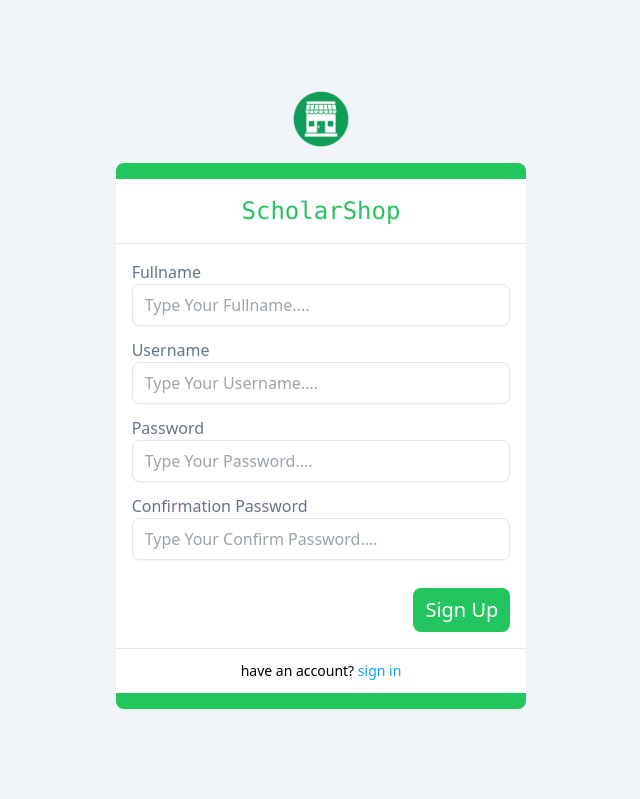
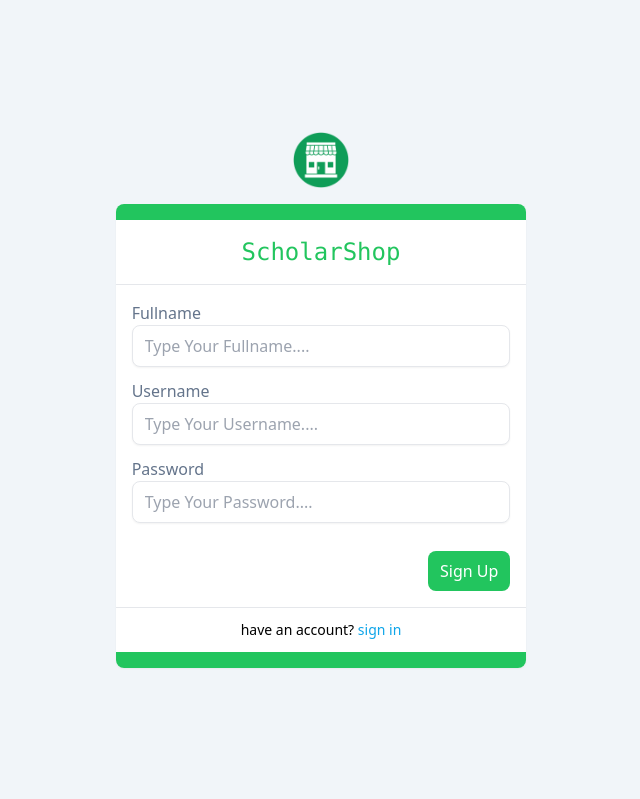
Before and after one commit to IopeRan/ScholarShop, a Laravel app: page /signup in a window 1280 px wide. Shown: the whole page, without its empty margins (319-959 px from the left). Run offline with Laravel 10, Linux system fonts and the light colour scheme; style sheets or scripts are compiled from the project's sources.

Commit message:
lanjut ke windows lah

```diff
--- a/app/Http/Controllers/AuthController.php
+++ b/app/Http/Controllers/AuthController.php
@@ -2,7 +2,9 @@
 
 namespace App\Http\Controllers;
 
+use App\Models\User;
 use Illuminate\Http\Request;
+use Illuminate\Support\Facades\Hash;
 
 class AuthController extends Controller
 {
@@ -13,10 +15,31 @@ class AuthController extends Controller
         ]);
     }
 
+    public function signInForm(Request $request)
+    {
+        $credentials = [
+
+        ];
+    }
+
     public function signUp()
     {
         return view('auth.signUp', [
             'title' => 'Sign Up'
         ]);
     }
+
+    public function signUpForm(Request $request)
+    {
+        $validated = $request->validate([
+            'fullname' => 'required',
+            'username' => 'required|unique:users,username',
+            'password' => 'required'
+        ]);
+
+        $validated['password'] = Hash::make($validated['password']);
+
+        User::create($validated);
+        return redirect('/signin')->with('success', 'Registration Success');
+    }
 }
--- a/app/Models/User.php
+++ b/app/Models/User.php
@@ -17,10 +17,8 @@ class User extends Authenticatable
      *
      * @var array<int, string>
      */
-    protected $fillable = [
-        'name',
-        'email',
-        'password',
+    protected $guarded = [
+        'id'
     ];
 
     /**
--- a/resources/views/auth/signIn.blade.php
+++ b/resources/views/auth/signIn.blade.php
@@ -19,7 +19,7 @@
                 <input type="password" id="password" name="password" placeholder="Type Your Password...." class="w-full border rounded-lg shadow-sm outline-green-500 px-3 py-2">
             </div>
             <div class="flex justify-end mt-4">
-                <button type="submit" class="bg-green-500 text-white font-medium px-3 py-2 rounded-lg text-xl hover:bg-green-400 hover:duration-150">Sign In</button>
+                <button type="submit" class="bg-green-500 text-white font-medium px-3 py-2 rounded-lg hover:bg-green-400 hover:duration-150">Sign In</button>
             </div>
         </form>
         <div>
--- a/resources/views/auth/signUp.blade.php
+++ b/resources/views/auth/signUp.blade.php
@@ -22,12 +22,8 @@
                 <label for="password" class="text-slate-500">Password</label>
                 <input type="password" id="password" name="password" placeholder="Type Your Password...." class="w-full border rounded-lg shadow-sm outline-green-500 px-3 py-2">
             </div>
-            <div class="flex flex-col">
-                <label for="confirmPassword" class="text-slate-500">Confirmation Password</label>
-                <input type="confirmPassword" id="confirmPassword" name="confirmPassword" placeholder="Type Your Confirm Password...." class="w-full border rounded-lg shadow-sm outline-green-500 px-3 py-2">
-            </div>
             <div class="flex justify-end mt-4">
-                <button type="submit" class="bg-green-500 text-white font-medium px-3 py-2 rounded-lg text-xl hover:bg-green-400 hover:duration-150">Sign Up</button>
+                <button type="submit" class="bg-green-500 text-white font-medium px-3 py-2 rounded-lg hover:bg-green-400 hover:duration-150">Sign Up</button>
             </div>
         </form>
         <div>
--- a/routes/web.php
+++ b/routes/web.php
@@ -15,4 +15,6 @@ use Illuminate\Support\Facades\Route;
 */
 
 Route::get('/signin', [AuthController::class, 'signIn']);
+Route::post('/signin', [AuthController::class, 'signInForm']);
 Route::get('/signup', [AuthController::class, 'signUp']);
+Route::post('/signup', [AuthController::class, 'signUpForm']);
```
